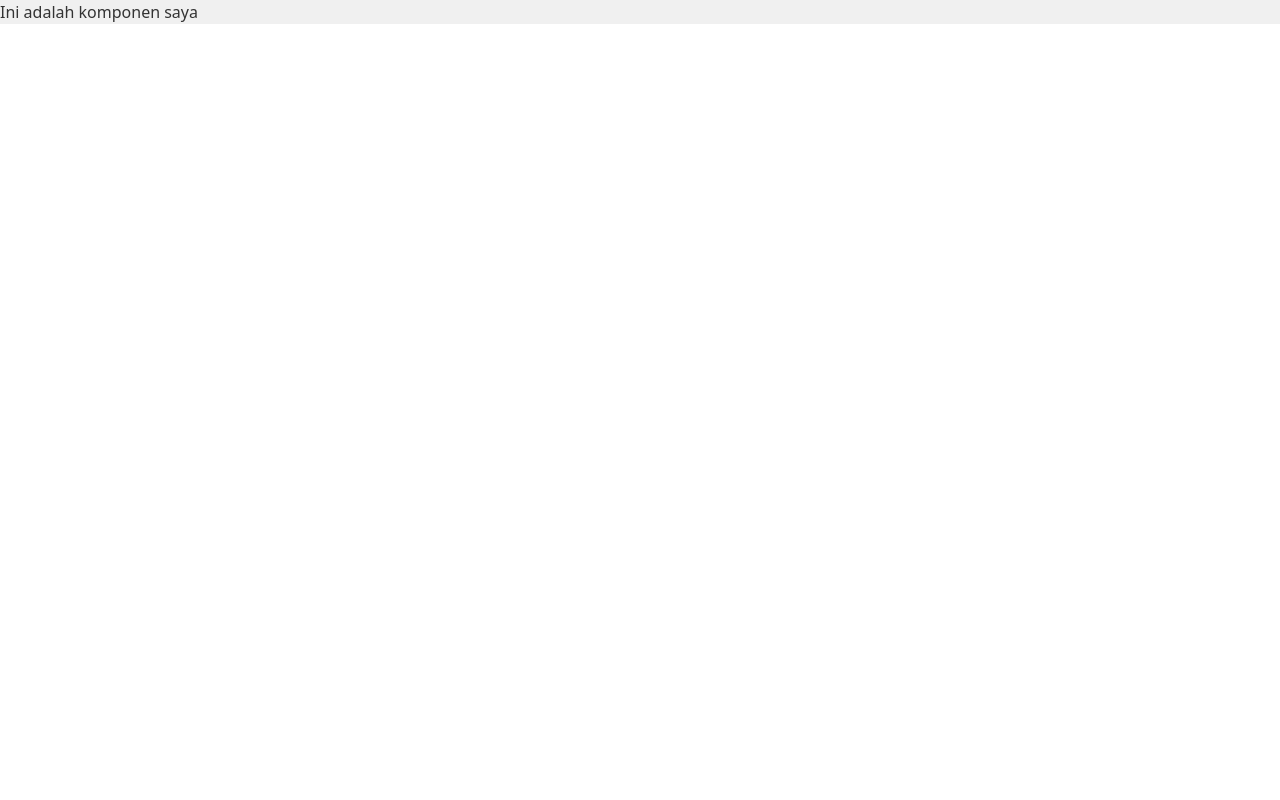
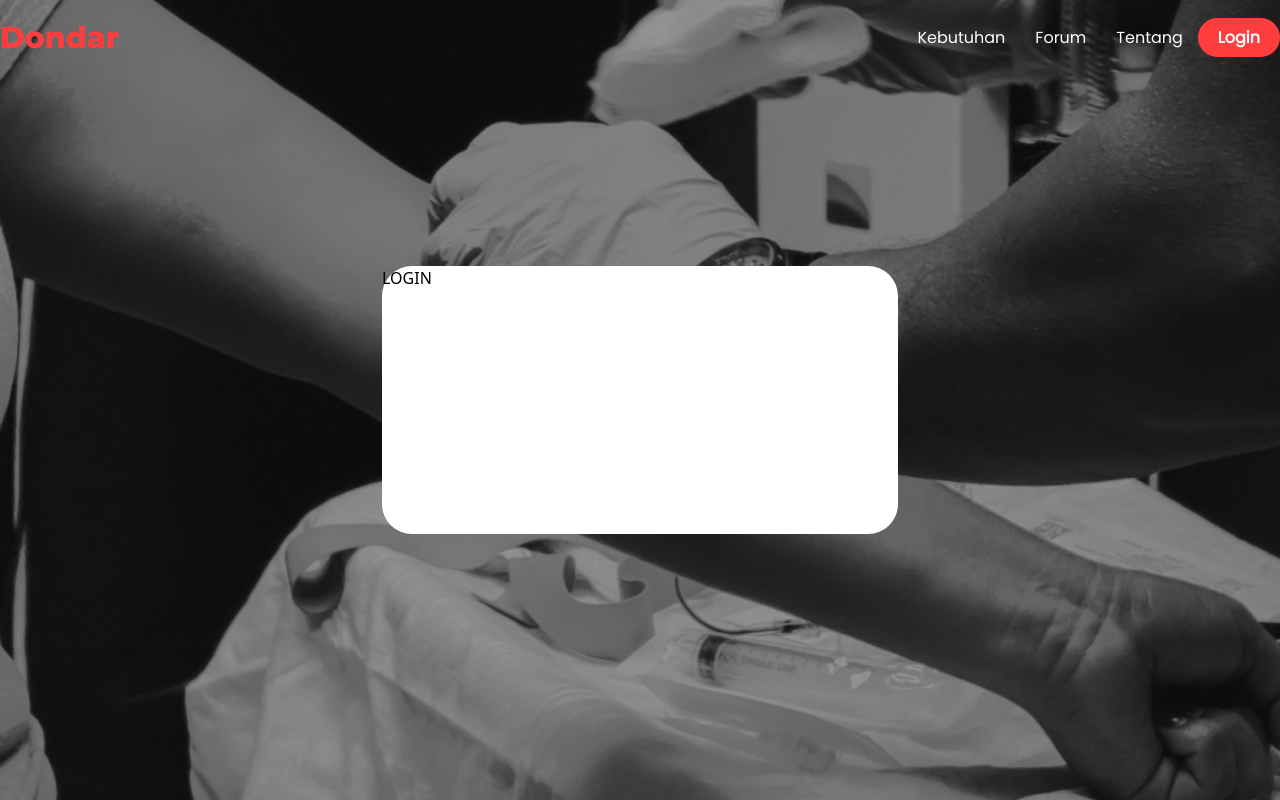
Before and after one commit to abdisavia/DonorDarahFrontEnd, a Next.js app in the folder my-app/: page /pages/Login in a window 1280 px wide. Built offline with nearby package versions, Linux system fonts and the light colour scheme.

Commit message:
modified:   my-app/src/app/pages/Login/page.js 	modified:   my-app/src/app/styles/css/login.css

```diff
--- a/my-app/src/app/pages/Login/page.js
+++ b/my-app/src/app/pages/Login/page.js
@@ -1,10 +1,19 @@
-// import React from 'react';
 import "../../styles/css/login.css";
+import Navbar from "../../components/navbar";
 
-function masuk() {
-    return (
-      <div className="my-component" >Ini adalah komponen saya</div>
-    );
-  }
-
-  export default masuk;
+export default function Kebutuhan() {
+  return (
+    <main>
+      <div className="my-bg">
+        <Navbar itemsColor="text-white" />
+        <div className="container">
+          <div className="row">
+            <div class="rectangle-36">
+              <label>LOGIN</label>
+            </div>
+          </div>
+        </div>
+      </div>
+    </main>
+  );
+}
--- a/my-app/src/app/styles/css/login.css
+++ b/my-app/src/app/styles/css/login.css
@@ -1,4 +1,25 @@
-.my-component {
-    background-color: #f0f0f0;
-    color: #333;
-  }
+.my-bg {
+  height: 100vh;
+  background: url(../../../../public/img/bgHero.png);
+  background-size: cover;
+  /* background-position: center; */
+}
+.row{
+  display: flex;
+  justify-content: center;
+  align-items: center;
+  height: 100vh;
+}
+.rectangle-36,
+.rectangle-36 * {
+  box-sizing: border-box;
+}
+.rectangle-36 {
+  display: flex;
+  background: #ffffff;
+  border-radius: 30px;
+  width: 516px;
+  height: 268px;
+  margin: auto;
+  /* position: relative; */
+}
```
